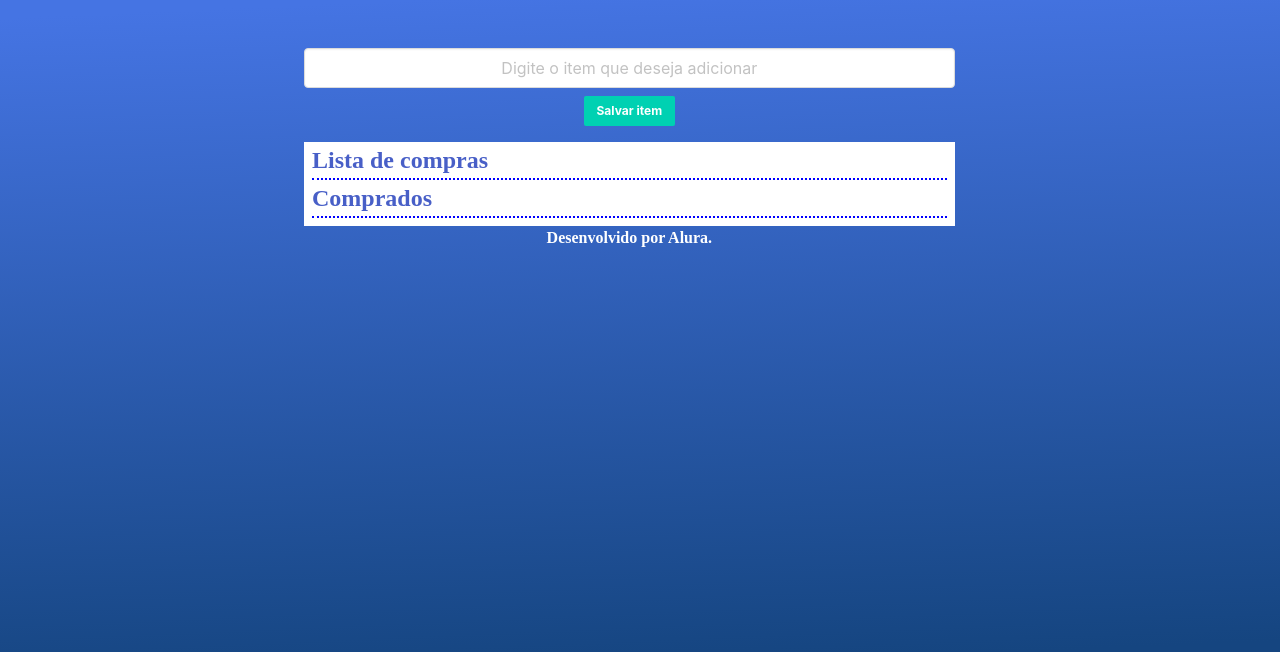
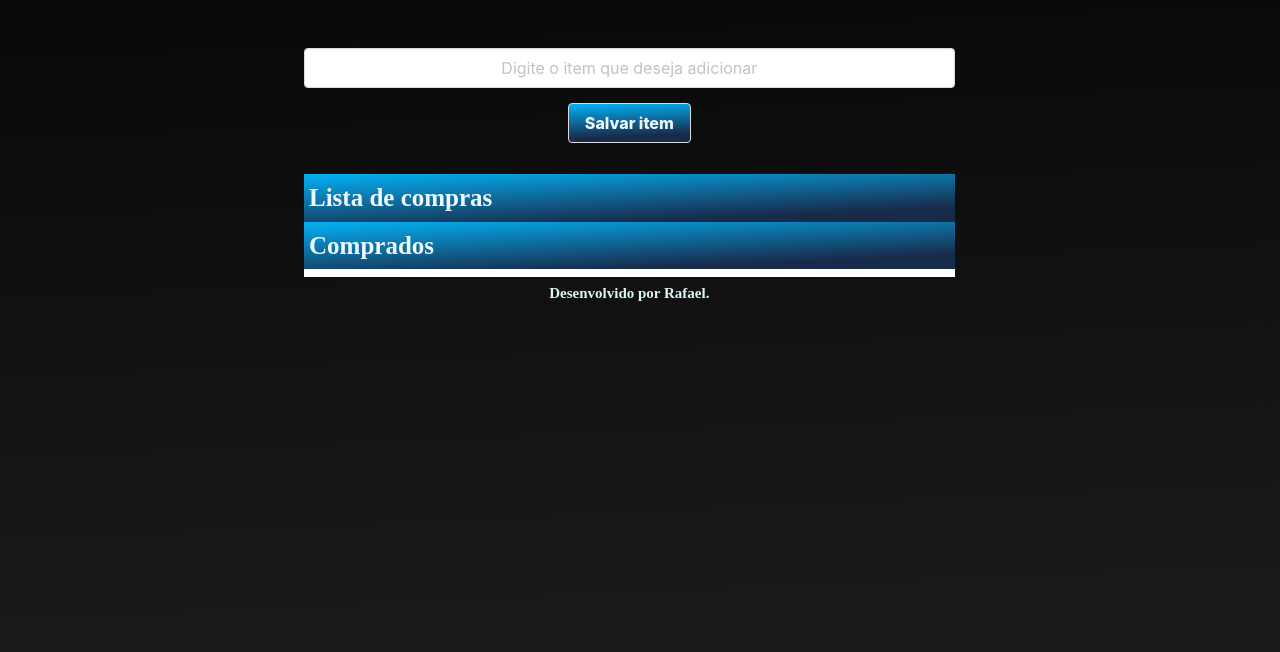
Before and after one commit to andersonrafael/lista-de-compras-v3, a plain HTML site: page index.html in a window 1280 px wide. Drawn offline with nearby package versions, Linux system fonts and the light colour scheme; a web font is replaced by a local one.

Commit message:
projeto final versão 1.0

```diff
--- a/assets/style.css
+++ b/assets/style.css
@@ -1,5 +1,5 @@
 html {
-    background: linear-gradient(177.52deg, #4574E3 2.11%, #154580 81.34%);
+    background: linear-gradient(177.52deg, #090909 2.11%, #1b1b1b 81.34%);
     background-repeat: no-repeat;
     height: 100%;
 }
@@ -8,21 +8,15 @@ body {
     font-family: 'Montserrat', 'sans-serif', 'Mansalva', cursive;
 }
 
-h2, footer {
+h2,
+footer {
     font-family: 'Mansalva';
 }
 
-button {
-    border: none;
+.itens-comprados {
+    text-decoration: line-through;
 }
 
-.itens-comprados {
-text-decoration: line-through;
-}
-
-.borda-lista {
-    border-bottom: dotted 2px blue;
-}
 
 input:disabled {
     border: none;
@@ -35,3 +29,39 @@ input {
     background: none;
     color: black;
 }
+
+.button {
+    background: linear-gradient(177.52deg, #04aef1 2.11%, #182a4a 81.34%);
+    background-repeat: no-repeat;
+    height: 100%;
+    font-weight: 800;
+    color: aliceblue;
+    margin: 15px;
+}
+
+.listaDeCompras {
+    background: linear-gradient(177.52deg, #04aef1 2.11%, #141f32 81.34%);
+    background-repeat: no-repeat;
+    height: 100%;
+    color: aliceblue;
+    font-weight: 800;
+    font-size: 25px;
+    padding: 5px;
+}
+
+.listaDeCompras {
+    background: linear-gradient(177.52deg, #04aef1 2.11%, #182a4a 81.34%);
+    background-repeat: no-repeat;
+    height: 100%;
+    font-weight: 800;
+    font-size: 25px;
+    padding: 5px;
+}
+
+.desenvolvimento {
+    color: rgb(219, 246, 247);
+    font-weight: 800;
+    font-size: 15px;
+    padding: 5px;
+    text-align: center;
+}
--- a/index.html
+++ b/index.html
@@ -15,30 +15,33 @@
     <link rel="stylesheet" href="https://cdnjs.cloudflare.com/ajax/libs/font-awesome/6.2.0/css/all.min.css">
 </head>
 
-<body class="has-text-grey hero">
+<body class="has-text-black hero">
 
     <main class="column is-7 hero-body is-offset-one-fifth is-unselectable">
 
         <form id="form-itens" class="has-text-centered">
-            <input type="text" class="input has-text-centered" required placeholder="Digite o item que deseja adicionar" id="receber-item">
-            <button for="salvar" type="submit" class="mt-2 has-text-weight-bold button is-small is-primary">Salvar item</button>
+            <input type="text" class="input has-text-centered" required placeholder="Digite o item que deseja adicionar"
+                id="receber-item">
+            <button class="button" for="salvar" type="submit">Salvar
+                item</button>
         </form>
 
         <div class="has-background-white mt-4">
             <div>
-                <h2 class="has-text-link has-text-weight-bold is-size-4 ml-2">Lista de compras</h1>
+                <h2 class="listaDeCompras">Lista de compras
+                    </h1>
                     <ul class="mx-2 borda-lista" id="lista-de-itens">
                     </ul>
             </div>
 
             <section class="pb-2">
-                <h2 class="has-text-link has-text-weight-bold is-size-4 ml-2">Comprados</h1>
+                <h2 class="listaDeCompras">Comprados</h1>
                     <ul class="mx-2 borda-lista" id="itens-comprados">
                     </ul>
             </section>
 
         </div>
-        <footer class="has-text-centered has-text-white has-text-weight-bold">Desenvolvido por Alura.</footer>
+        <footer class="desenvolvimento">Desenvolvido por Rafael.</footer>
     </main>
 
     <script src="./main.js"></script>
--- a/main.js
+++ b/main.js
@@ -5,6 +5,18 @@ const form = document.getElementById("form-itens")
 const itensInput = document.getElementById("receber-item")
 const ulItens = document.getElementById("lista-de-itens")
 const ulItensComprados = document.getElementById("itens-comprados")
+const listaRecuperada = localStorage.getItem('listaDeItens')
+
+function atualizaLocalStorage() {
+    localStorage.setItem('listaDeItens', JSON.stringify(listaDeItens))
+}
+
+if (listaRecuperada) {
+    listaDeItens = JSON.parse(listaRecuperada)
+    mostrarItem()
+} else {
+    listaDeItens = []
+}
 
 form.addEventListener("submit", function (evento) {
     evento.preventDefault()
@@ -17,7 +29,7 @@ function salvarItem() {
     const comprasItem = itensInput.value
     const checarDuplicado = listaDeItens.some((elemento) => elemento.valor.toUpperCase() === comprasItem.toUpperCase())
 
-    if(checarDuplicado) {
+    if (checarDuplicado) {
         alert("Item já existe")
     } else {
         listaDeItens.push({
@@ -29,12 +41,12 @@ function salvarItem() {
     itensInput.value = ''
 }
 
-function mostrarItem(){
+function mostrarItem() {
     ulItens.innerHTML = ''
     ulItensComprados.innerHTML = ''
 
     listaDeItens.forEach((elemento, index) => {
-        if(elemento.checar) {
+        if (elemento.checar) {
             ulItensComprados.innerHTML += `
     <li class="item-compra is-flex is-justify-content-space-between" data-value="${index}">
         <div>
@@ -55,7 +67,7 @@ function mostrarItem(){
         </div>
 
         <div>
-            ${ index === Number(itemAEditar) ? '<button onclick="salvarEdicao()"><i class="fa-regular fa-floppy-disk is-clickable"></i></button>' : '<i class="fa-regular is-clickable fa-pen-to-square editar"></i>'}
+            ${index === Number(itemAEditar) ? '<button onclick="salvarEdicao()"><i class="fa-regular fa-floppy-disk is-clickable"></i></button>' : '<i class="fa-regular is-clickable fa-pen-to-square editar"></i>'}
             <i class="fa-solid fa-trash is-clickable deletar"></i>
         </div>
     </li>
@@ -78,7 +90,7 @@ function mostrarItem(){
     deletarObjetos.forEach(i => {
         i.addEventListener('click', (evento) => {
             valorDoElemento = evento.target.parentElement.parentElement.getAttribute('data-value')
-            listaDeItens.splice(valorDoElemento,1)
+            listaDeItens.splice(valorDoElemento, 1)
             mostrarItem()
         })
     })
@@ -92,6 +104,7 @@ function mostrarItem(){
         })
     })
 
+    atualizaLocalStorage()
 }
 
 function salvarEdicao() {
```
Lines whose indentation alone changed are shown as unchanged.
